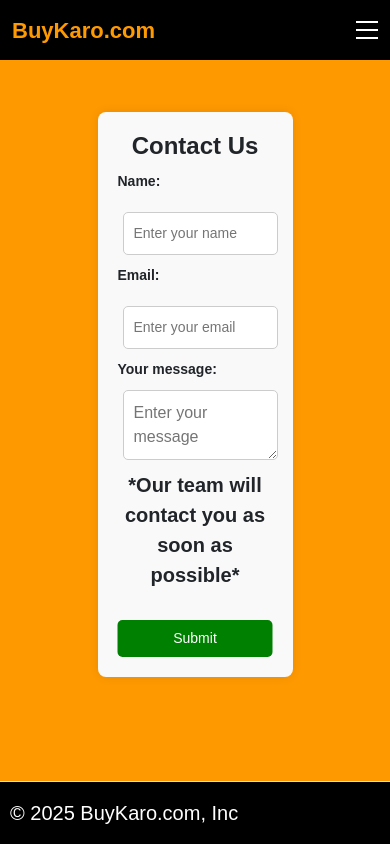
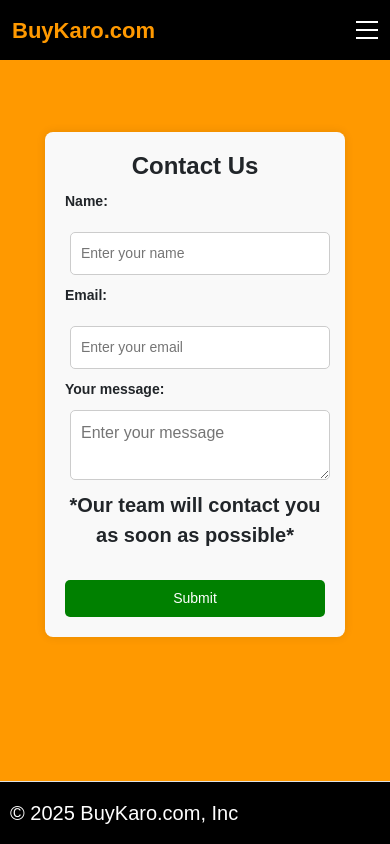
Before and after one commit to Yuvi00Chauhan/BuyKaro, a React (Create React App) app: page /contact in a window 390 px wide. Built offline with nearby package versions, Linux system fonts and the light colour scheme; no server answers.

Commit message:
responsiveness fix

```diff
--- a/src/components/contactUs.css
+++ b/src/components/contactUs.css
@@ -53,3 +53,13 @@
     text-wrap: wrap;
     font-weight: bold;
 }
+@media screen and (max-width: 425px) {
+    .contact-form{
+ width: 300px;
+    }
+}
+@media screen and (max-width: 320px) {
+    .contact-form{
+        width: 250px;
+           }
+       }
--- a/src/components/navbar.css
+++ b/src/components/navbar.css
@@ -154,3 +154,8 @@
     padding: 8px 0;
   }
 }
+@media screen and (max-width: 768px) {
+  .about{
+    display: none;
+  }
+}
--- a/src/components/navbar.jsx
+++ b/src/components/navbar.jsx
@@ -27,7 +27,7 @@
 
         <ul className={`nav-links ${menuOpen ? "open" : ""}`}>
           <li className="navlink"><NavLink to="/ProductListing">Home</NavLink></li>
-          <li className="navlink"><NavLink to="/about">About Us</NavLink></li>
+          <li className="navlink about"><NavLink to="/about">About Us</NavLink></li>
           <li className="navlink"><NavLink to="/contact">Contact Us</NavLink></li>
           <li className="navlink" id="user"><NavLink to="/account">Account</NavLink></li>
           <li className="navlink"><NavLink to="/login">Logout</NavLink></li>
```
